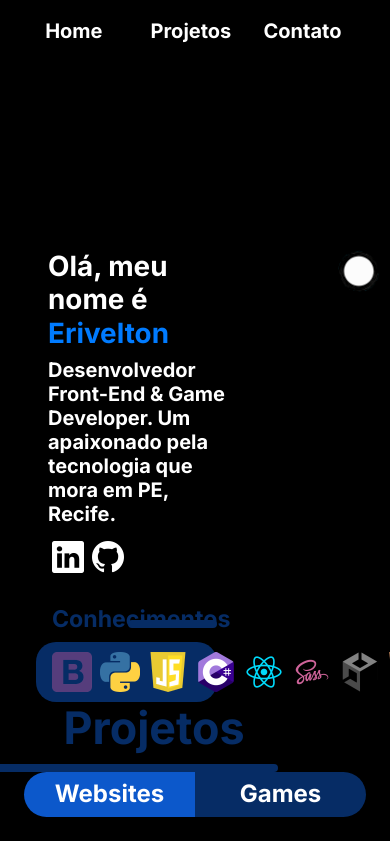
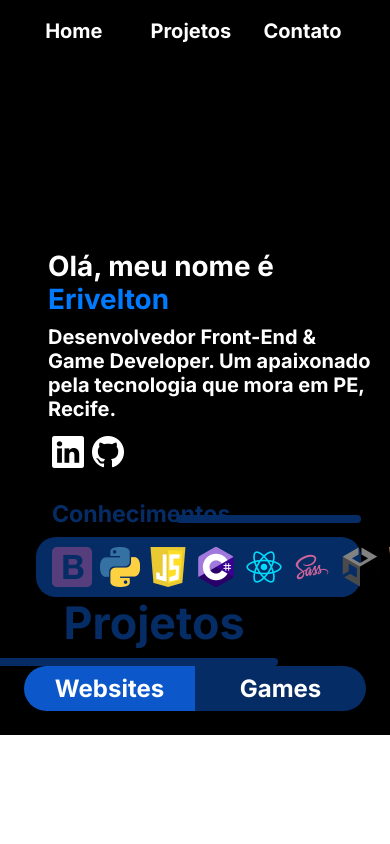
Before and after one commit to CarteiroGalx/portifolio, a React (Create React App) app in the folder portifolio-2.0/: page / in a window 390 px wide. Built offline with nearby package versions, Linux system fonts and the light colour scheme.

Commit message:
gif da foto template aparece só aos 768px ou mais

```diff
--- a/portifolio-2.0/src/App.css
+++ b/portifolio-2.0/src/App.css
@@ -40,7 +40,6 @@ h1, h5{
 
 .animation-logo{
   max-width: 80%;
-  margin-bottom: 150px;
 }
 
 span{
--- a/portifolio-2.0/src/App.js
+++ b/portifolio-2.0/src/App.js
@@ -8,7 +8,7 @@ function App() {
     <div className="App">
         <Nav />
         <div className='row'>
-          <div id='#home' className='col-7 apresentation mx-5'>
+          <div id='#home' className='col-md-7 apresentation mx-5'>
             <div className='col-10'>
               <h1>Olá, meu nome é <span>Erivelton</span></h1>
               <h5>Desenvolvedor Front-End & Game Developer. Um apaixonado pela tecnologia que mora em PE, Recife.</h5>
@@ -36,7 +36,7 @@ function App() {
               </div>
             </div>
           </div>
-          <div className='col apresentation'>
+          <div className='col apresentation d-none d-md-block'>
             <img className='animation-logo' src='/images/animation-logo.gif'></img>
           </div>
         </div>
```
